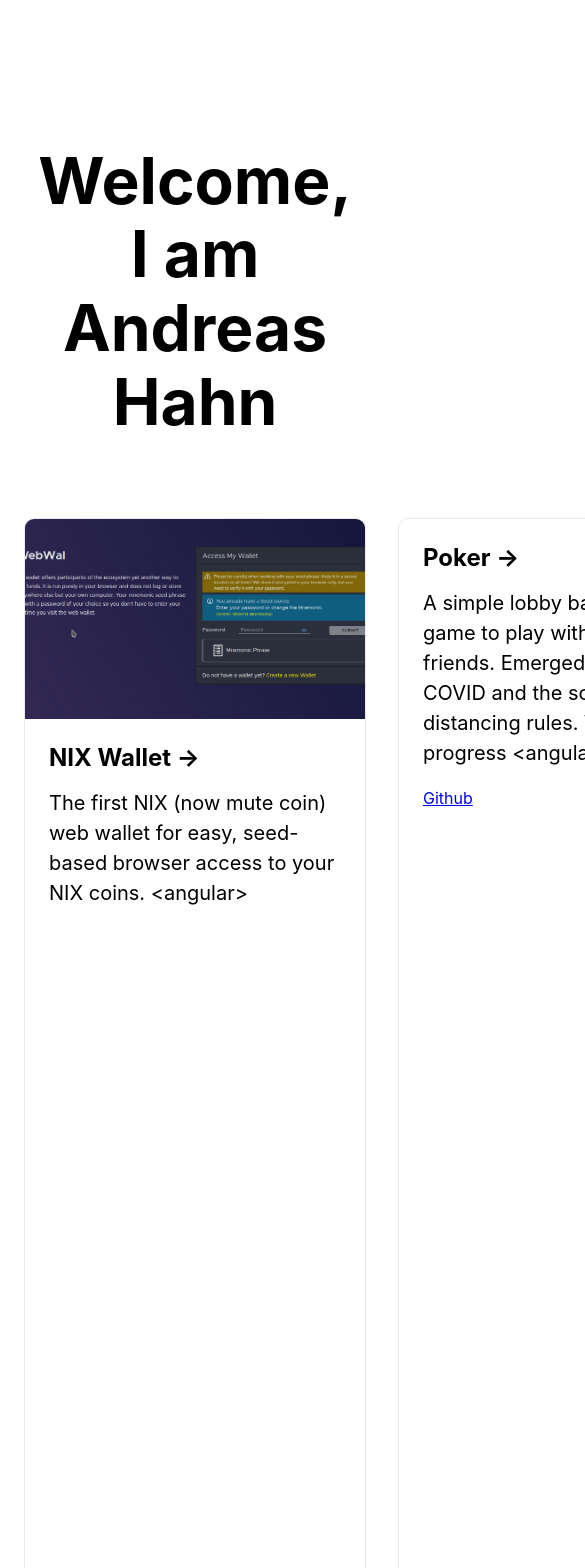
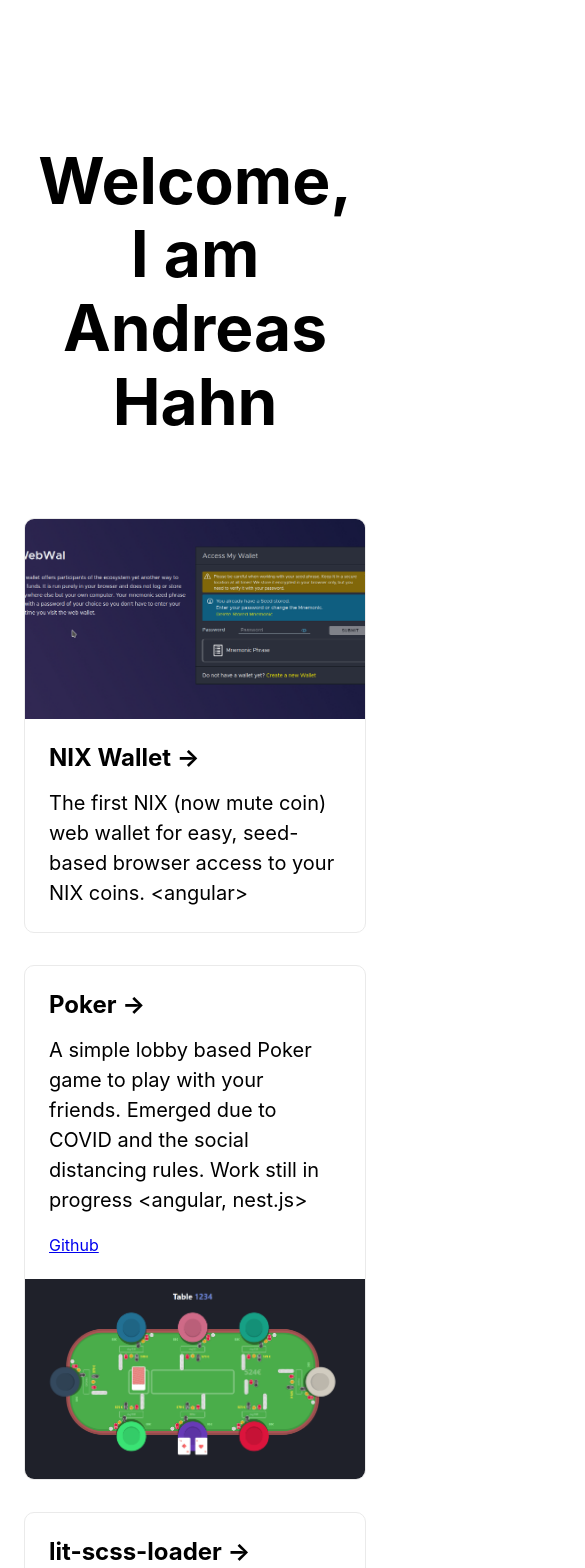
Before and after one commit to drdreo/portfolio, a Next.js app: page / in a window 390 px wide. Shown: the top 1568 px of the page, 585 px wide, since content can reach past the window. Built offline with nearby package versions, Linux system fonts and the light colour scheme.

Commit message:
fix mobile responsiveness

```diff
--- a/components/Work.module.scss
+++ b/components/Work.module.scss
@@ -9,11 +9,3 @@
   flex-wrap: wrap;
   max-width: 800px;
 }
-
-
-@media (max-width: 600px) {
-  .grid {
-    width: 100%;
-    flex-direction: column;
-  }
-}
```
